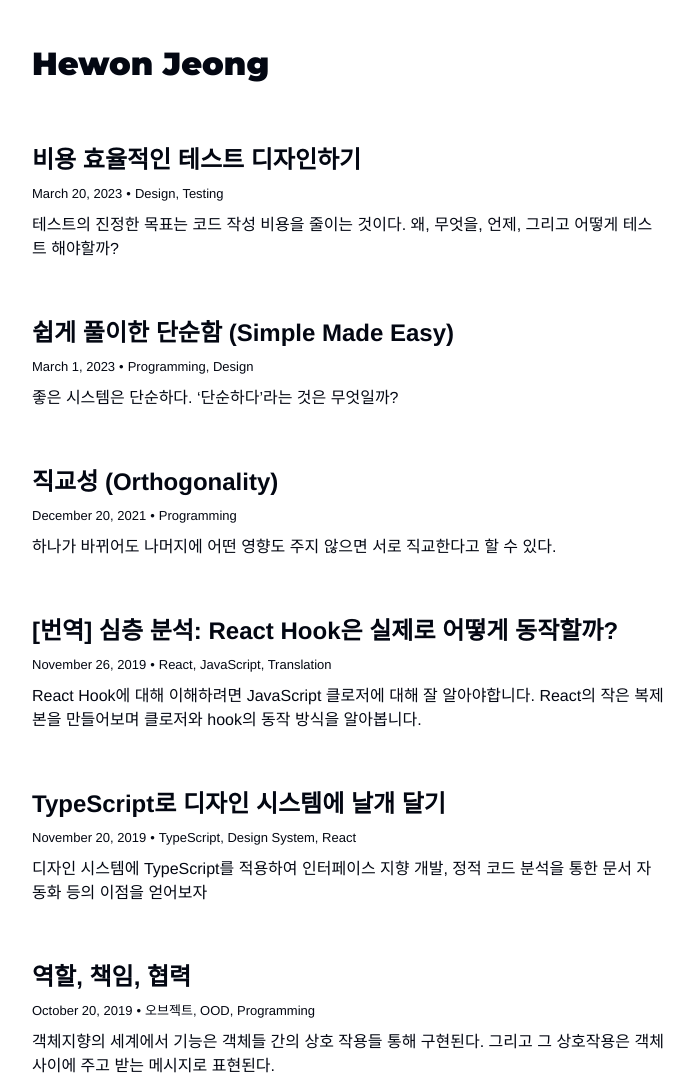
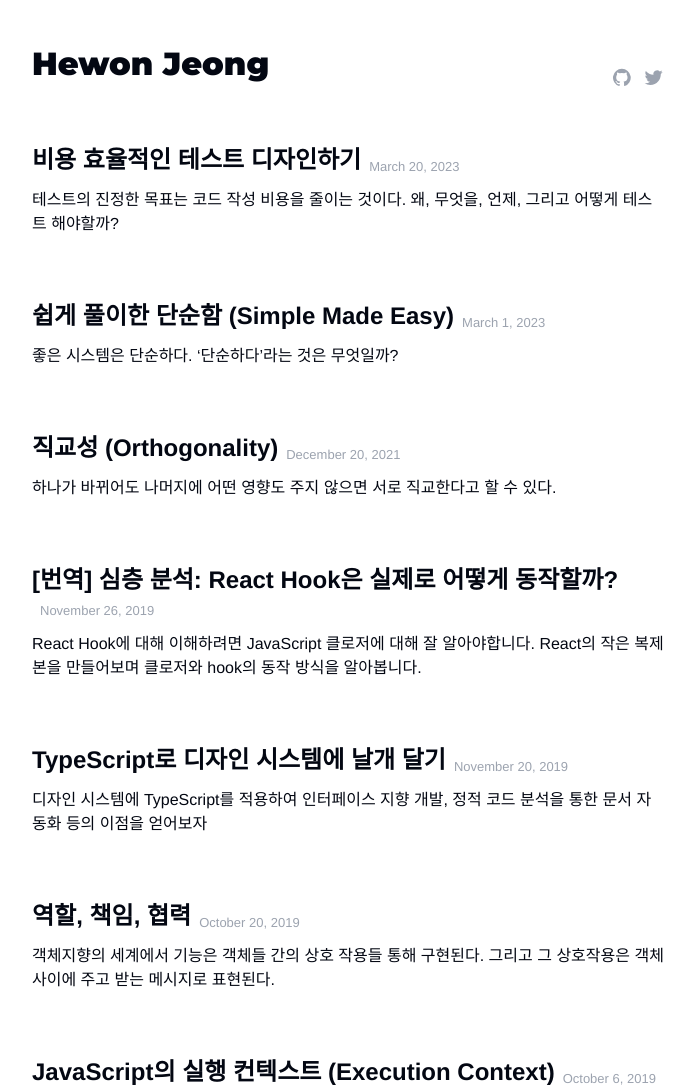
Before and after one commit to hewonjeong/hewonjeong.github.io, a Gatsby site: page / in a window 1280 px wide. Shown: the top 1089 px of the page, without its empty margins (292-986 px from the left). Built offline with nearby package versions, Linux system fonts and the light colour scheme; Gatsby itself is replaced by a stand-in of ours.

Commit message:
feat: implement social

```diff
--- a/src/components/footer.js
+++ /dev/null
@@ -1,23 +0,0 @@
-import React from 'react'
-
-const Footer = () => {
-  return (
-    <footer>
-      <Link link="https://github.com/hewonjeong" text="github" />
-      <Dot />
-      <Link link="https://mobile.twitter.com/hewonjeong" text="twitter" />
-    </footer>
-  )
-}
-
-const Dot = () => ' • '
-
-const Link = ({ link, text }) => {
-  return (
-    <a href={link} target="_blank" rel="noopener noreferrer">
-      {text}
-    </a>
-  )
-}
-
-export default Footer
--- a/src/components/layout.js
+++ b/src/components/layout.js
@@ -10,7 +10,7 @@
       className="mx-auto grid max-w-2xl gap-14 px-5 py-10 text-gray-950 antialiased"
       data-is-root-path={isRootPath}
     >
-      <header>
+      <header className="flex items-end justify-between">
         {isRootPath ? (
           <h1 className="font-montserrat text-[2rem] font-black">
             <Link to="/">{title}</Link>
@@ -20,10 +20,70 @@
             {title}
           </Link>
         )}
+        <Social />
       </header>
       <main>{children}</main>
     </div>
   )
 }
 
+function Social() {
+  return (
+    <div className="flex gap-x-2">
+      {[
+        {
+          label: 'GitHub',
+          icon: <Icon.GitHub />,
+          link: 'https://github.com/hewonjeong',
+        },
+        {
+          label: 'Twitter',
+          icon: <Icon.Twitter />,
+          link: 'https://twitter.com/hewonjeong',
+        },
+      ].map(({ label, icon, link }) => (
+        <a
+          target="_blank"
+          rel="noopener noreferrer"
+          className="dark:text-primary-dark text-gray-400 transition hover:text-gray-950"
+          href={link}
+          aria-label={label}
+        >
+          {icon}
+        </a>
+      ))}
+    </div>
+  )
+}
+
+const Icon = {
+  GitHub: function() {
+    return (
+      <svg
+        xmlns="http://www.w3.org/2000/svg"
+        width="1.33em"
+        height="1.33em"
+        viewBox="0 -2 24 24"
+        fill="currentColor"
+      >
+        <path d="M10 0a10 10 0 0 0-3.16 19.49c.5.1.68-.22.68-.48l-.01-1.7c-2.78.6-3.37-1.34-3.37-1.34-.46-1.16-1.11-1.47-1.11-1.47-.9-.62.07-.6.07-.6 1 .07 1.53 1.03 1.53 1.03.9 1.52 2.34 1.08 2.91.83.1-.65.35-1.09.63-1.34-2.22-.25-4.55-1.11-4.55-4.94 0-1.1.39-1.99 1.03-2.69a3.6 3.6 0 0 1 .1-2.64s.84-.27 2.75 1.02a9.58 9.58 0 0 1 5 0c1.91-1.3 2.75-1.02 2.75-1.02.55 1.37.2 2.4.1 2.64.64.7 1.03 1.6 1.03 2.69 0 3.84-2.34 4.68-4.57 4.93.36.31.68.92.68 1.85l-.01 2.75c0 .26.18.58.69.48A10 10 0 0 0 10 0"></path>
+      </svg>
+    )
+  },
+  Twitter: function() {
+    return (
+      <svg
+        xmlns="http://www.w3.org/2000/svg"
+        viewBox="0 0 24 24"
+        width="1.33em"
+        height="1.33em"
+        fill="currentColor"
+      >
+        <path fill="none" d="M0 0h24v24H0z"></path>
+        <path d="M22.162 5.656a8.384 8.384 0 0 1-2.402.658A4.196 4.196 0 0 0 21.6 4c-.82.488-1.719.83-2.656 1.015a4.182 4.182 0 0 0-7.126 3.814 11.874 11.874 0 0 1-8.62-4.37 4.168 4.168 0 0 0-.566 2.103c0 1.45.738 2.731 1.86 3.481a4.168 4.168 0 0 1-1.894-.523v.052a4.185 4.185 0 0 0 3.355 4.101 4.21 4.21 0 0 1-1.89.072A4.185 4.185 0 0 0 7.97 16.65a8.394 8.394 0 0 1-6.191 1.732 11.83 11.83 0 0 0 6.41 1.88c7.693 0 11.9-6.373 11.9-11.9 0-.18-.005-.362-.013-.54a8.496 8.496 0 0 0 2.087-2.165z"></path>
+      </svg>
+    )
+  },
+}
+
 export default Layout
--- a/src/pages/index.js
+++ b/src/pages/index.js
@@ -1,7 +1,6 @@
 import { Link, graphql } from 'gatsby'
-import React, { Fragment } from 'react'
+import React from 'react'
 
-import Footer from '../components/footer'
 import Layout from '../components/layout'
 import Seo from '../components/seo'
 
@@ -11,7 +10,7 @@
 
   return (
     <Layout location={location} title={siteTitle}>
-      <div className="space-y-14">
+      <div className="space-y-16">
         {posts.map(({ node }) => {
           const {
             fields: { slug },
@@ -30,7 +29,6 @@
           )
         })}
       </div>
-      <Footer />
     </Layout>
   )
 }
@@ -38,29 +36,14 @@
 function Post({ title, description, slug, date, tags }) {
   return (
     <article>
-      <Link className="group grid w-full gap-2 transition-all " to={slug}>
-        <header className="space-y-2">
-          <h2 className="text-2xl font-bold">
-            <span className="transition-all group-hover:bg-gray-950 group-hover:text-gray-50">
-              {title}
-            </span>
+      <Link className="group grid w-full gap-3 transition-all" to={slug}>
+        <header>
+          <h2 className="inline text-2xl font-bold transition-all group-hover:bg-gray-950 group-hover:text-gray-50">
+            {title}
           </h2>
-          <small className="inline-flex text-[13px]">
-            <time>{date}</time>
-            {tags && <span className="mx-1"> • </span>}
-            {tags && (
-              <ul className="flex">
-                {tags.map((tag, i) => (
-                  <Fragment key={tag}>
-                    <li>
-                      {i > 0 && ', '}
-                      <Link to="/">{tag}</Link>
-                    </li>
-                  </Fragment>
-                ))}
-              </ul>
-            )}
-          </small>
+          <time className="pl-2 align-bottom text-[13px] text-gray-400">
+            {date}
+          </time>
         </header>
         <section>
           <p dangerouslySetInnerHTML={{ __html: description }} />
```
